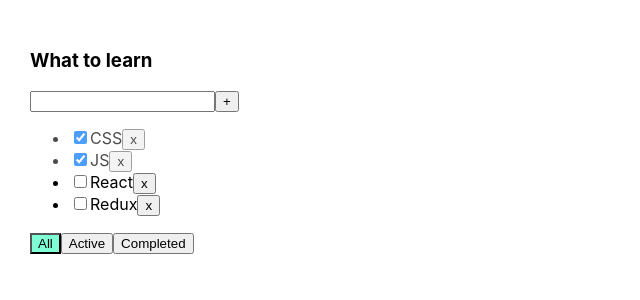
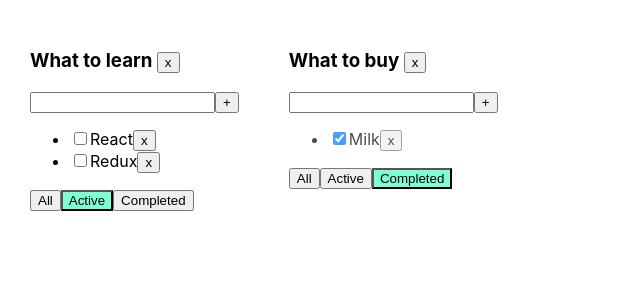
Before and after one commit to Yelkira/TodoListForStudents_Dimich_, a React (Create React App) app: page / in a window 1280 px wide. Shown: the top 300 px of the page, without its empty margins (0-640 px from the left). Built offline with nearby package versions, Linux system fonts and the light colour scheme.

Commit message:
05 !!??!

```diff
--- a/src/App.tsx
+++ b/src/App.tsx
@@ -1,58 +1,113 @@
 import React, {useState} from 'react';
 import './App.css';
-import {TasksType, Todolist} from "./Todolist";
+import {Todolist} from "./Todolist";
 import {v1} from "uuid";
 
-export type FilterValuesType = "all"|"completed"|"active"
+export type FilterValuesType = "all" | "completed" | "active"
 
- function App() {
-    let [tasks, setTasks] = useState<Array<TasksType>>([
-        {id: v1(), title: "CSS", isDone: true},
-        {id: v1(), title: "JS", isDone: true},
-        {id: v1(), title: "React", isDone: false},
-        {id: v1(), title: "Redux", isDone: false},
-    ])
-    let [filter, setFilter] = useState<FilterValuesType>("all")
+type TodoListType = {
+    id: string
+    title: string
+    filter: FilterValuesType
+}
 
-    function removeTask(id: string) {
+function App() {
+    function removeTask(id: string, todolistId: string) {
+        let tasks = tasksObj[todolistId]
+
         let filteredTasks = tasks.filter(t => t.id !== id)
-        setTasks(filteredTasks)
+        tasksObj[todolistId] = filteredTasks
+        setTasks({...tasksObj})
     }
 
-    const addTask=(title:string)=>{
-        let newTask = {id: v1(), title: title, isDone: false}
-        setTasks([newTask, ...tasks])
+    const addTask = (title: string, todolistId: string) => {
+
+        let task = {id: v1(), title: title, isDone: false}
+        let tasks = tasksObj[todolistId]
+        let newTasks = [task, ...tasks]
+        tasksObj[todolistId] = newTasks
+        setTasks({...tasksObj})
     }
 
-    function changeStatus(taskId:string, isDone:boolean){
-        let task = tasks.find(t=>t.id === taskId)
-        if(task) {
-            task.isDone = isDone}
-        setTasks([...tasks])
+    function changeStatus(taskId: string, isDone: boolean, todolistId:string) {
+        let tasks = tasksObj[todolistId]
+        let task = tasks.find(t => t.id === taskId)
+        if (task) {
+            task.isDone = isDone
+            setTasks({...tasksObj})
+        }
+
     }
 
-    function changeFilter(value:FilterValuesType){
-        setFilter(value)
+    function changeFilter(value: FilterValuesType, todolistId: string) {
+        let todolist = todolists.find(tl => tl.id === todolistId)
+        if (todolist) {
+            todolist.filter = value
+            setTodolists([...todolists])
+        }
     }
 
-    let tasksForTodolist = tasks;
-    if (filter === "completed"){
-        tasksForTodolist = tasks.filter(t=>t.isDone === true)
+    let todolistId1 = v1()
+    let todolistId2 = v1()
+
+    let [todolists, setTodolists] = useState<Array<TodoListType>>([
+        {id: todolistId1, title: "What to learn", filter: "active"},
+        {id: todolistId2, title: "What to buy", filter: "completed"},
+    ])
+
+    let removeTodoList = (todolistId:string)=>{
+        let filteredTodolist = todolists.filter(tl=>tl.id !== todolistId)
+        setTodolists(filteredTodolist)
+        delete tasksObj[todolistId]
+        setTasks({...tasksObj})
     }
-    if (filter === "active"){
-        tasksForTodolist = tasks.filter(t=>t.isDone === false)
-    }
+
+    let[tasksObj, setTasks] = useState({
+        [todolistId1]: [
+            {id: v1(), title: "CSS", isDone: true},
+            {id: v1(), title: "JS", isDone: true},
+            {id: v1(), title: "React", isDone: false},
+            {id: v1(), title: "Redux", isDone: false}],
+        [todolistId2]: [
+            {id: v1(), title: "Book", isDone: false},
+            {id: v1(), title: "Milk", isDone: true}],
+    })
+
 
     return (
         <div className="App">
-            <Todolist title={"What to learn"}
+            {
+                todolists.map((tl) => {
+                    let tasksForTodolist = tasksObj[tl.id];
+                    if (tl.filter === "completed") {
+                        tasksForTodolist = tasksForTodolist.filter(t => t.isDone === true)
+                    }
+                    if (tl.filter === "active") {
+                        tasksForTodolist = tasksForTodolist.filter(t => t.isDone === false)
+                    }
+
+                    return <Todolist key={tl.id}
+                                     title={tl.title}
+                                     id={tl.id}
+                                     tasks={tasksForTodolist}
+                                     removeTask={removeTask}
+                                     changeFilter={changeFilter}
+                                     addTask={addTask}
+                                     changeTasksStatus={changeStatus}
+                                     filter={tl.filter}
+                                     removeTodoList={removeTodoList}
+                    />
+                })
+            }
+            {/*<Todolist title={"What to learn"}
                       tasks={tasksForTodolist}
                       removeTask={removeTask}
                       changeFilter={changeFilter}
                       addTask={addTask}
                       changeTasksStatus={changeStatus}
                       filter={filter}
-            />
+            />*/}
+
         </div>
     );
 }
--- a/src/Todolist.tsx
+++ b/src/Todolist.tsx
@@ -7,54 +7,58 @@
     isDone: boolean
 }
 type TodolistPropsType = {
+    id:string
     title: string
     tasks: Array<TasksType>
-    removeTask: (id: string) => void
-    changeFilter: (value: FilterValuesType) => void
-    addTask: (title: string) => void
-    changeTasksStatus: (taskId: string, isDone: boolean) => void
+    removeTask: (id: string, todolistId:string) => void
+    changeFilter: (value: FilterValuesType, todolistId:string) => void
+    addTask: (title: string, todolistId:string) => void
+    changeTasksStatus: (taskId: string, isDone: boolean, todolistId:string) => void
     filter:FilterValuesType
+    removeTodoList:(todolistId:string)=>void
 }
 
 export const Todolist = (props: TodolistPropsType) => {
 
-    const [newTaskTitle, setNewTaskTitle] = useState("")
+    const [title, setTitle] = useState("")
     const [error, setError] = useState<string | null>(null)
 
     const onChangeHandler = (e: ChangeEvent<HTMLInputElement>) => {
-        setNewTaskTitle(e.currentTarget.value)
+        setTitle(e.currentTarget.value)
     }
     const onKeyPressHandler = (e: KeyboardEvent<HTMLInputElement>) => {
         setError(null)
         if (e.ctrlKey && e.key === "Enter") {
-            props.addTask(newTaskTitle)
-            setNewTaskTitle("")
+            props.addTask(title, props.id)
+            setTitle("")
         }
     }
     const addTask = () => {
-        if (newTaskTitle.trim() !== "") {
-            props.addTask(newTaskTitle.trim())
-            setNewTaskTitle("")
+        if (title.trim() !== "") {
+            props.addTask(title.trim(), props.id)
+            setTitle("")
         } else {
             setError("Title is requaered")
         }
     }
     const onAllClickHandler = () => {
-        props.changeFilter("all")
+        props.changeFilter("all", props.id)
     }
     const onActiveClickHandler = () => {
-        props.changeFilter("active")
+        props.changeFilter("active", props.id)
     }
     const onCompletedClickHandler = () => {
-        props.changeFilter("completed")
+        props.changeFilter("completed", props.id)
     }
-
+const removeTodolist=()=>{
+        props.removeTodoList(props.id)
+}
 
     return (
         <div>
-            <h3>{props.title}</h3>
+            <h3>{props.title} <button onClick={removeTodolist}>x</button></h3>
             <div>
-                <input value={newTaskTitle}
+                <input value={title}
                        onChange={onChangeHandler}
                        onKeyUp={onKeyPressHandler}
                        className={error?"error":""}
@@ -64,16 +68,16 @@
             </div>
             <ul>
                 {
-                    props.tasks.map((el, i) => {
+                    props.tasks.map((t, i) => {
 
                         const onRemoveHandler = () => {
-                            props.removeTask(el.id)
+                            props.removeTask(t.id, props.id)
                         }
                         const CheckboxHandler = (e: ChangeEvent<HTMLInputElement>) => {
-                            props.changeTasksStatus(el.id, e.currentTarget.checked)
+                            props.changeTasksStatus(t.id, e.currentTarget.checked, props.id)
                         }
-                        return <li className={el.isDone?"is-done":""} key={el.id}><input onChange={CheckboxHandler} type="checkbox" checked={el.isDone}/>
-                            <span>{el.title}</span>
+                        return <li className={t.isDone?"is-done":""} key={t.id}><input onChange={CheckboxHandler} type="checkbox" checked={t.isDone}/>
+                            <span>{t.title}</span>
                             <button onClick={onRemoveHandler}>x
                             </button>
                         </li>
```
